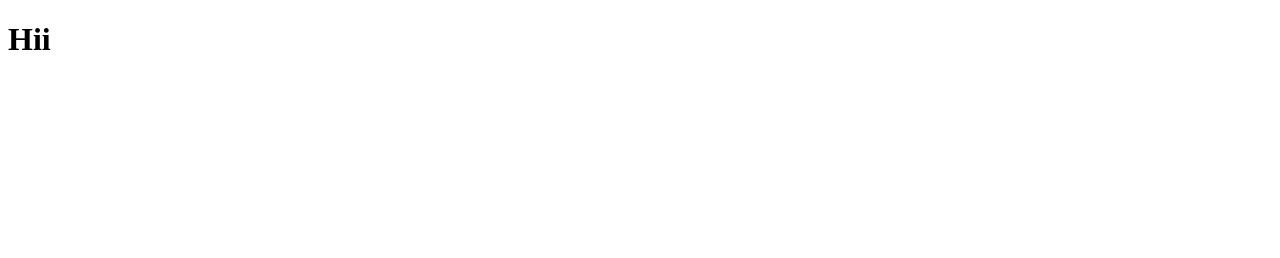
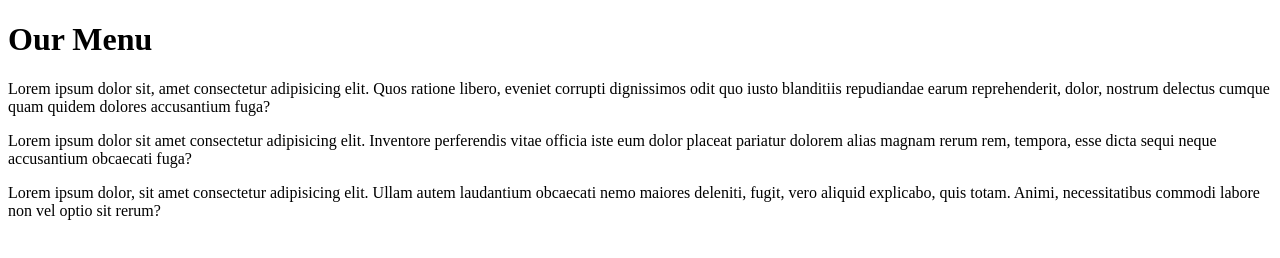
Before and after one commit to uditkhanna5521/module2-solution, a plain HTML site: page index.html in a window 1280 px wide. Drawn offline with Linux system fonts and the light colour scheme.

Commit message:
Module-2 Solution

```diff
--- a/index.html
+++ b/index.html
@@ -4,9 +4,24 @@
     <meta charset="UTF-8">
     <meta http-equiv="X-UA-Compatible" content="IE=edge">
     <meta name="viewport" content="width=device-width, initial-scale=1.0">
-    <title>Responisve Web Page</title>
+    <title>Assignmnet Solution For Module 2</title>
 </head>
 <body>
-    <h1>Hii</h1>
+    <h1 class="head">Our Menu</h1>
+    <div class="container">
+        <div class="title">
+            <p class="content">Lorem ipsum dolor sit, amet consectetur adipisicing elit. Quos ratione libero, eveniet corrupti dignissimos odit quo iusto blanditiis repudiandae earum reprehenderit, dolor, nostrum delectus cumque quam quidem dolores accusantium fuga?</p>
+        </div>
+    </div>
+    <div class="container">
+        <div class="title">
+            <p class="content">Lorem ipsum dolor sit amet consectetur adipisicing elit. Inventore perferendis vitae officia iste eum dolor placeat pariatur dolorem alias magnam rerum rem, tempora, esse dicta sequi neque accusantium obcaecati fuga?</p>
+        </div>
+    </div>
+    <div class="container">
+        <div class="title">
+            <p class="content">Lorem ipsum dolor, sit amet consectetur adipisicing elit. Ullam autem laudantium obcaecati nemo maiores deleniti, fugit, vero aliquid explicabo, quis totam. Animi, necessitatibus commodi labore non vel optio sit rerum?</p>
+        </div>
+    </div>
 </body>
 </html>
```
